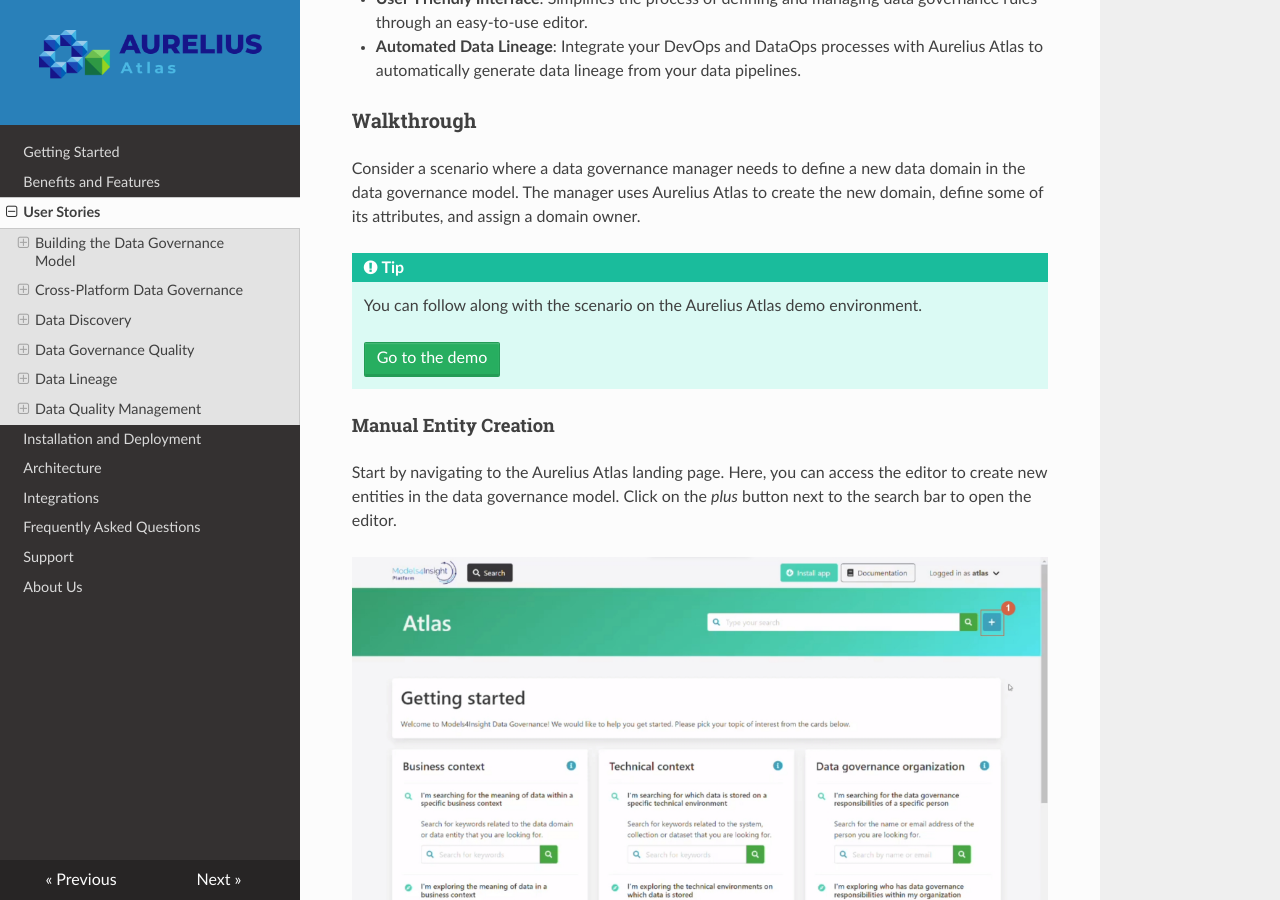
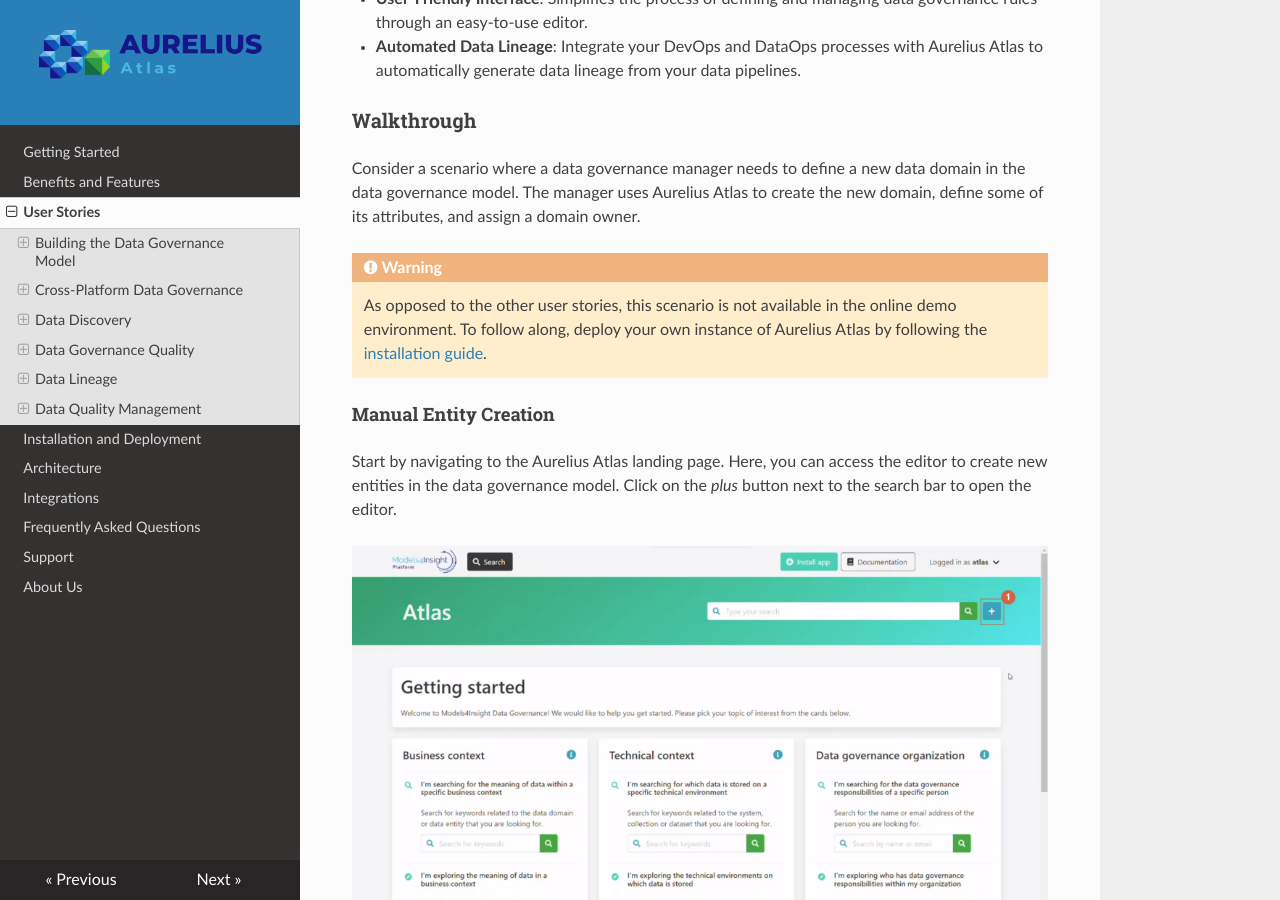
Before and after one commit to aureliusenterprise/aurelius-atlas-documentation, an MkDocs documentation site: the page built from docs/user-stories.md, in a window 1280 px wide and 900 px high, scrolled down 641 px. Built offline with MkDocs 1.6.1, drawn with Linux system fonts in a browser that asks for light colours; nearby versions of some CDN libraries.

Commit message:
docs: adjust note on following along with the user story

```diff
--- a/docs/user-stories.md
+++ b/docs/user-stories.md
@@ -28,10 +28,9 @@
 Consider a scenario where a data governance manager needs to define a new data domain in the data governance model.
 The manager uses Aurelius Atlas to create the new domain, define some of its attributes, and assign a domain owner.
 
-!!! tip
-    You can follow along with the scenario on the Aurelius Atlas demo environment.
-
-    <a class="btn btn-success" href="https://aureliusdev.westeurope.cloudapp.azure.com/demo/atlas/">Go to the demo</a>
+!!! warning
+    As opposed to the other user stories, this scenario is not available in the online demo environment. To
+    follow along, deploy your own instance of Aurelius Atlas by following the [installation guide](./installation-and-deployment.md).
 
 #### Manual Entity Creation
 
```
